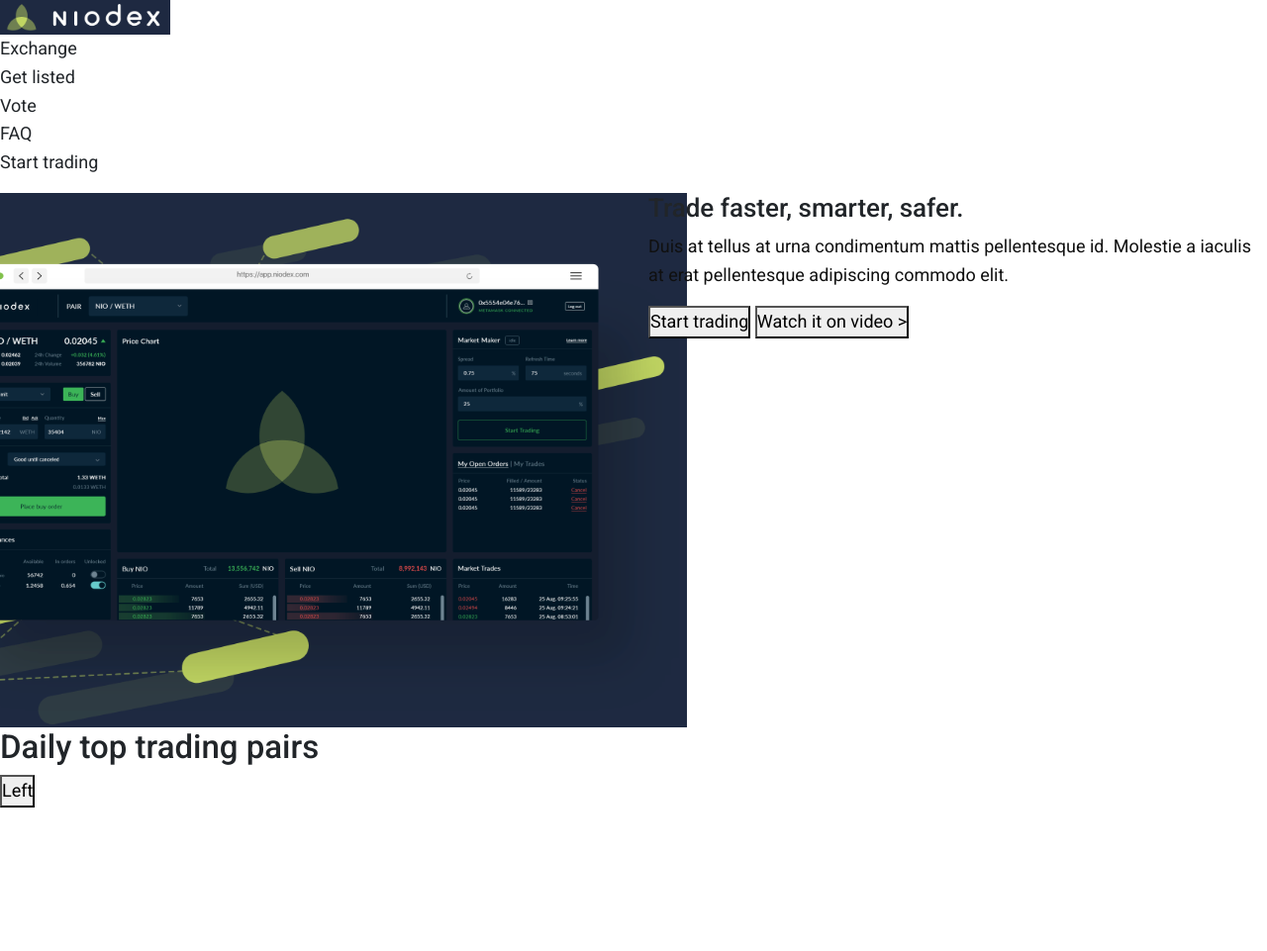
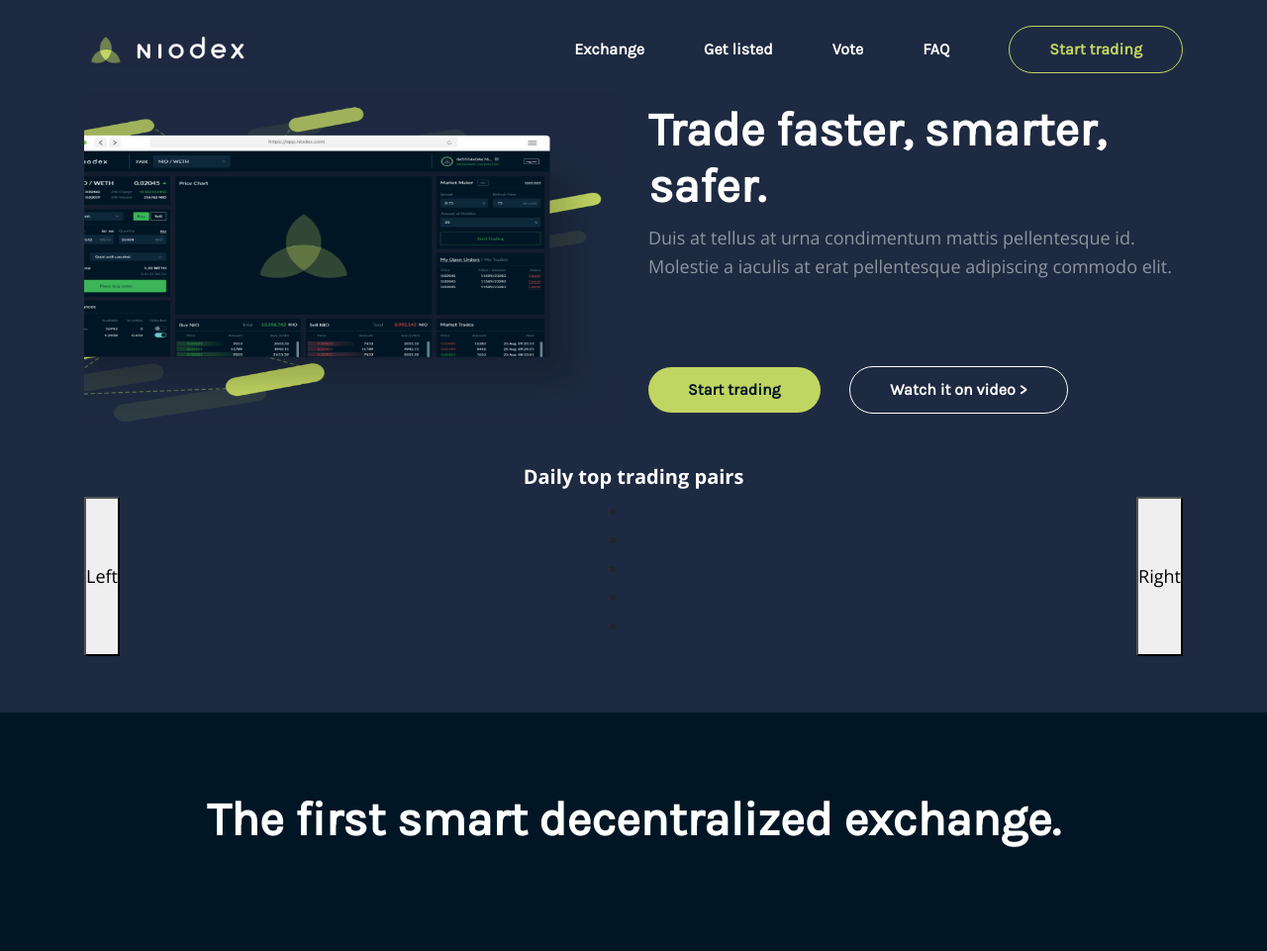
Before and after one commit to Nessjk/niodex, a website: page public/index.html in a window 1280 px wide. Shown: the top 961 px of the page at 99% size. Drawn offline with nearby package versions, Linux system fonts and the light colour scheme.

Commit message:
Add overall styles...started on hero

```diff
--- a/public/index.html
+++ b/public/index.html
@@ -14,13 +14,17 @@
 </head>
 
 <body>
+
+
+
     <!-- Hero -->
     <section class="hero">
 
+        <div class="container">
         <!-- Navbar -->
         <nav>
-            <div class="navigation">
-                <div class="logo">
+            <div class="navigation d-flex justify-content-between align-content-center">
+                <div class="navigation__logo">
                     <img src="./img/img/temp/logo.png" alt="">
                 </div>
                 <div class="navigation__items">
@@ -29,7 +33,7 @@
                         <li>Get listed</li>
                         <li>Vote</li>
                         <li>FAQ</li>
-                        <li>Start trading</li>
+                        <li class="button button--nav">Start trading</li>
                     </ul>
                 </div>
             </div>
@@ -38,23 +42,27 @@
         <!-- Hero Content -->
         <div class="hero__content">
             <div class="row">
-                <div class="col-md-6 col-12">
+                <div class="col-md-6 col-12 d-flex flex-column justify-content-center">
                     <img src="./img/img/temp/hero.png" alt="">
                 </div>
-                <div class="col-md-6 col-12">
+                <div class="col-md-6 col-12 d-flex flex-column justify-content-center">
                     <h1>Trade faster, smarter, safer.</h1>
                     <p>Duis at tellus at urna condimentum mattis pellentesque id. Molestie a iaculis at erat
                         pellentesque adipiscing commodo elit.</p>
-                    <button>Start trading</button>
-                    <button>Watch it on video ></button>
+
+                    <div class="hero__buttons">
+                        <button class="button button--primary">Start trading</button>
+                        <button class="button button--secondary">Watch it on video ></button>
+                    </div>
+
                 </div>
             </div>
         </div>
 
         <!-- Trading Pairs -->
         <div class="pairs">
-            <div class="pairs__title">
-                <h2>Daily top trading pairs</h2>
+            <div class="pairs__title text-center">
+                <h3>Daily top trading pairs</h3>
             </div>
 
             <div class="pairs__quotes">
@@ -74,22 +82,25 @@
             </div>
 
         </div>
+        </div>
     </section>
 
     <!-- Decentralized Exchange -->
     <section class="decentralized">
+        <div class="container">
+
 
         <!-- Title -->
-        <div class="decentralized__title">
+        <div class="decentralized__title text-center">
             <h1>The first smart decentralized exchange.</h1>
         </div>
 
         <!-- Content -->
         <div class="decentralized__content">
             <div class="row">
-                <div class="decentralized__content--text col-md-6">
+                <div class="decentralized__content--text col-md-6 d-flex flex-column justify-content-center">
                     <h2>INTELLIGENT</h2>
-                    <h1>Get a better sense of the market with our built-in Sentiment Analysis.</h1>
+                    <h1 class="h1--smaller">Get a better sense of the market with our built-in Sentiment Analysis.</h1>
                     <p>Nunc eget lorem dolor sed viverra ipsum. Tellus integer feugiat scelerisque varius.</p>
                 </div>
                 <div class="decentralized__content--image col-md-6">
@@ -131,7 +142,7 @@
 
             </div>
         </div> <!-- End Subcontent -->
-
+    </div>
     </section>
 
     <!-- Market Maker-->
--- a/scss/partials/components/_buttons.scss
+++ b/scss/partials/components/_buttons.scss
@@ -0,0 +1,32 @@
+.button {
+    font-family: $font-buttons;
+    font-size: 16px;
+    font-weight: bold;
+    border: none;
+
+    min-width: 160px;
+    border-radius: 25px;
+
+    padding: 10px 40px 10px 40px;
+
+    &:hover {
+        cursor: pointer;
+    }
+}
+
+.button--primary {
+    color: $blue--darkest;
+    background: $citric;
+}
+
+.button--nav {
+    color: $citric!important;
+    border: 1px solid $citric;
+}
+
+.button--secondary {
+    color: $white;
+    background: none;
+
+    border: solid 1px  $white;
+}
--- a/scss/partials/components/_navbar.scss
+++ b/scss/partials/components/_navbar.scss
@@ -0,0 +1,34 @@
+.navigation {
+    height: 50px;
+    padding-top: 50px;
+
+    &__logo {
+        display: flex;
+        align-items: center;
+    }
+
+
+    &__items {
+        display: flex;
+        align-items: center;
+
+        & ul {
+            display: flex;
+            align-items: center;
+            margin-bottom: 0rem;
+
+            & > li {
+                color: $white;
+                font-size: 16px;
+                font-weight: bold;
+                font-family: $font-titles;
+                list-style: none;
+                margin-right: 60px;
+            }
+
+            & > li:last-child {
+                margin-right: 0px;
+            }
+        }
+    }
+}
--- a/scss/partials/core/_base.scss
+++ b/scss/partials/core/_base.scss
@@ -16,7 +16,8 @@
   line-height: 1.6;
   font-size: 18px;
   font-family: $font-display;
-
+	-webkit-font-smoothing: antialiased;
+	-moz-osx-font-smoothing: grayscale;
 }
 
 hr {
@@ -39,7 +40,7 @@
 }
 
 p {
-  color: $black;
+  color: $font-text;
 }
 
 .width--100 {
--- a/scss/partials/core/_colors.scss
+++ b/scss/partials/core/_colors.scss
@@ -1,17 +1,17 @@
 // COLOR VARIABLES
-$white--off: #fdfdfd;
-$grey--light: #f3f3f3;
-$grey: #e6e6e6;
 
+
+// Main
+$white: #FFFFFF;
 $black: #101010;
-$blue--dark: #2B414E;
-$blue--primary: #5BC0EB;
-$blue--light: rgba(229, 242, 252, 0.4);
 
-$text--grey: #828282;
-$text--darkBlue: #2B414E;
+// Blues
+$blue--darkest: rgba(1, 22, 37, 1);
+$blue--darker: #1E2A41;
+$blue--dark: #424D63;
 
-// Other
-$grey--border: #979797;
-$grey--hover: rgb(220, 220, 220);
-$blue--hover: rgb(93, 153, 196);
+// Accents
+$citric: #C0D562;
+
+// Text
+$font-text: rgba(255, 255, 255, 0.5);
--- a/scss/partials/core/_fonts.scss
+++ b/scss/partials/core/_fonts.scss
@@ -1,44 +1,8 @@
-@import url('https://fonts.googleapis.com/css?family=Noto+Serif|Roboto:400,500');
+@import url('https://fonts.googleapis.com/css?family=Karla|Open+Sans:300,400,600,700');
 
 // FONT VARIABLES
-$Roboto:'Roboto', sans-serif;
-$Noto: 'Noto+Serif', serif;
+$font-titles: 'Karla', sans-serif;
+$font-display: 'Open Sans', sans-serif;
 
-$font-titles: $Noto;
-$font-display: $Roboto;
-
-.formQuestion {
-    font-family: $Roboto;
-    color: $blue--dark;
-    font-weight: 400;
-    font-size: 18px;
-    margin-bottom: 16px;
-}
-
-.formTitle {
-    font-family: $Noto;
-    font-size: 32px;
-    color: $blue--dark;
-    text-align: center;
-}
-
-.formFieldSelectFont {
-    font-family: $Roboto;
-    font-size: 14px;
-    color: $black;
-
-    &--big {
-        font-size: 30px;
-        color: $black;
-    }
-
-    &--medium {
-        font-size: 20px;
-        color: $black;
-    }
-
-}
-
-.text--light {
-    color: $text--grey;
-}
+$font-buttons: 'Karla', sans-serif;
+$font-subtitles: 'Open Sans', sans-serif;
--- a/scss/partials/core/_typography.scss
+++ b/scss/partials/core/_typography.scss
@@ -2,10 +2,48 @@
 // A normal font weight (400 or 500 depending on the font) for most text
 // A heavier font weight (600 or 700) for text you want to emphasize
 
+// Titles big and smaller
 h1 {
-  font-size: 26px;
+  font-family: $font-titles;
+  color: $white;
+  font-size: 48px;
+  font-weight: bold;
 }
 
+.h1--smaller {
+  font-family: $font-titles;
+  color: $white;
+  font-size: 40px;
+
+  padding-top: 0px;
+  padding-bottom: 0px;
+}
+
+// Mainly subtitles above the titles of each section
 h2 {
+  font-family: $font-subtitles;
+  color: $font-text;
+  font-size: 20px;
+  letter-spacing: 2px;
+  text-transform: uppercase;
+}
 
+// Mainly small paragraphs under sections
+h3 {
+  font-family: $font-subtitles;
+  color: $white;
+  font-size: 20px;
+  font-weight: bold;
 }
+
+.text-normal {
+  font-family: $font-display;
+  color: $font-text;
+  font-size: 20px;
+}
+
+.text-small {
+  font-family: $font-display;
+  color: $font-text;
+  font-size: 16px;
+}
--- /dev/null
+++ b/scss/partials/sections/_hero.scss
@@ -0,0 +1,75 @@
+
+// Hero
+.hero {
+    background: $blue--darker;
+    min-height: 90vh;
+
+    &__content {
+        & img {
+            height: 80%;
+        }
+    }
+
+    &__buttons {
+        margin-top: 70px;
+
+        & :first-child {
+            margin-right: 25px;
+        }
+    }
+
+}
+
+// Pairs
+.pairs {
+    &__quotes {
+        display: flex;
+        justify-content: space-between;
+    }
+}
+
+
+.decentralized {
+    background: $blue--darkest;
+
+    & h1:first-child  {
+        padding-top: 80px;
+        padding-bottom: 100px;
+    }
+}
+
+.marketMaker {
+    background: $blue--darker;
+}
+
+.safu {
+    background: $blue--darkest;
+}
+
+.metaMask {
+    background: $blue--darkest;
+}
+
+.community {
+    background: $blue--darker;
+}
+
+.fees {
+    background: $blue--darkest;
+}
+
+.walkthrough {
+    background: $blue--darkest;
+}
+
+.support {
+    background: $blue--darkest;
+}
+
+.now {
+    background: $blue--darker;
+}
+
+.footer {
+    background: $blue--darker;
+}
--- a/scss/styles.scss
+++ b/scss/styles.scss
@@ -20,5 +20,6 @@
 
 
 // Sections
+@import 'partials/sections/hero.scss';
 @import 'partials/sections/content.scss';
 @import 'partials/sections/footer.scss';
```
Also changed, not shown: public/css/styles.css.
